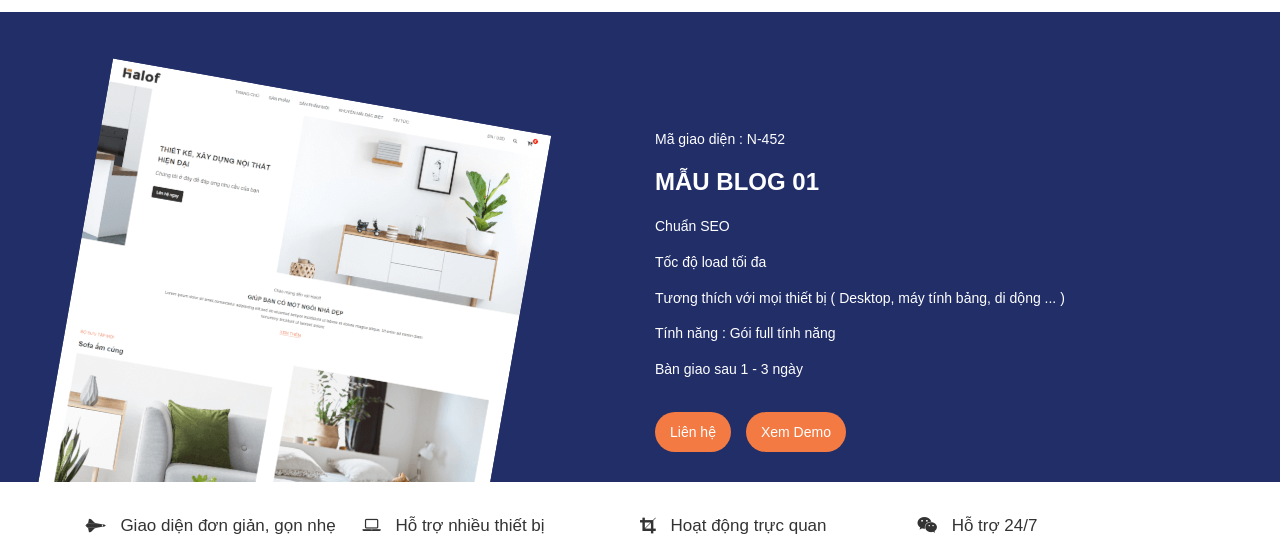
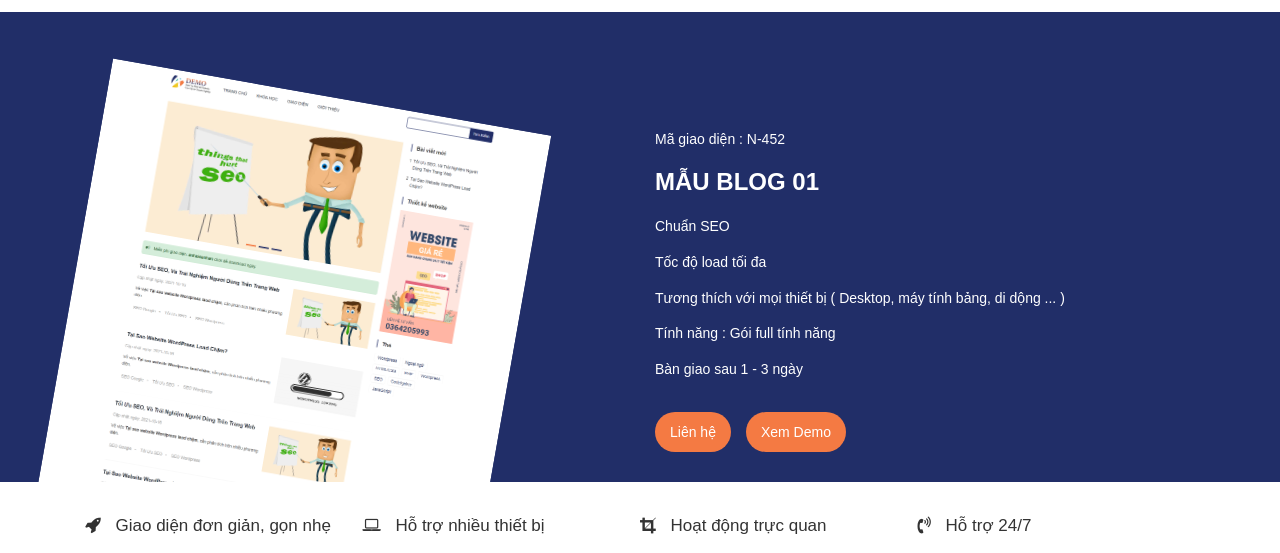
Before and after one commit to anhsieunhan93/myblog, a plain HTML site: page theme-detail.html in a window 1280 px wide. Shown: the part 68-621 px from the top of the page. Drawn offline with Linux system fonts and the light colour scheme.

Commit message:
them trang chi tiet demo giao dien

```diff
--- a/theme-detail.html
+++ b/theme-detail.html
@@ -45,7 +45,7 @@
                 <div class="row align-items-end flex-space-between py-30 pt-10">
                     <div class="col xl5 l5">
                         <div class="img">
-                            <img src="assets/imgs/halof.png" alt="anhsieunhan">
+                            <img src="assets/imgs/anhsieunhan.png" alt="anhsieunhan">
                         </div>
                     </div>
 
@@ -73,10 +73,10 @@
             <div class="row py-30">
                 <div class="col xl12 l12">
                     <ul class="supp">
-                        <li> <span class="fa fa-space-shuttle"></span> Giao diện đơn giản, gọn nhẹ</li>
+                        <li> <span class="fa fa-rocket"></span> Giao diện đơn giản, gọn nhẹ</li>
                         <li><span class="fa fa-laptop"></span> Hỗ trợ nhiều thiết bị</li>
                         <li><span class="fa fa-crop"></span> Hoạt động trực quan</li>
-                        <li><span class="fa fa-wechat"></span> Hỗ trợ 24/7</li>
+                        <li><span class="fa fa-volume-control-phone"></span> Hỗ trợ 24/7</li>
                         <li><span class="fa fa-plug"></span> Nâng cấp miễn phí vĩnh viễn</li>
                         <li><span class="fa fa-wrench"></span> Cài đặt miễn phí</li>
                         <li><span class="fa fa-flash"></span> Cài đặt chủ đề miễn phí</li>
@@ -89,6 +89,10 @@
                 <div class="col xl12 l12">
                     <div class="theme_detail">
                         <h3 class="title">Chi tiết giao diện</h3>
+
+                        <div class="body">
+
+                        </div>
                     </div>
                 </div>
             </div>
```
Also changed, not shown: index.html (+3 -3 lines), single.html (+1 -0 lines), assets/imgs/website-la-gi.jpg (added).
